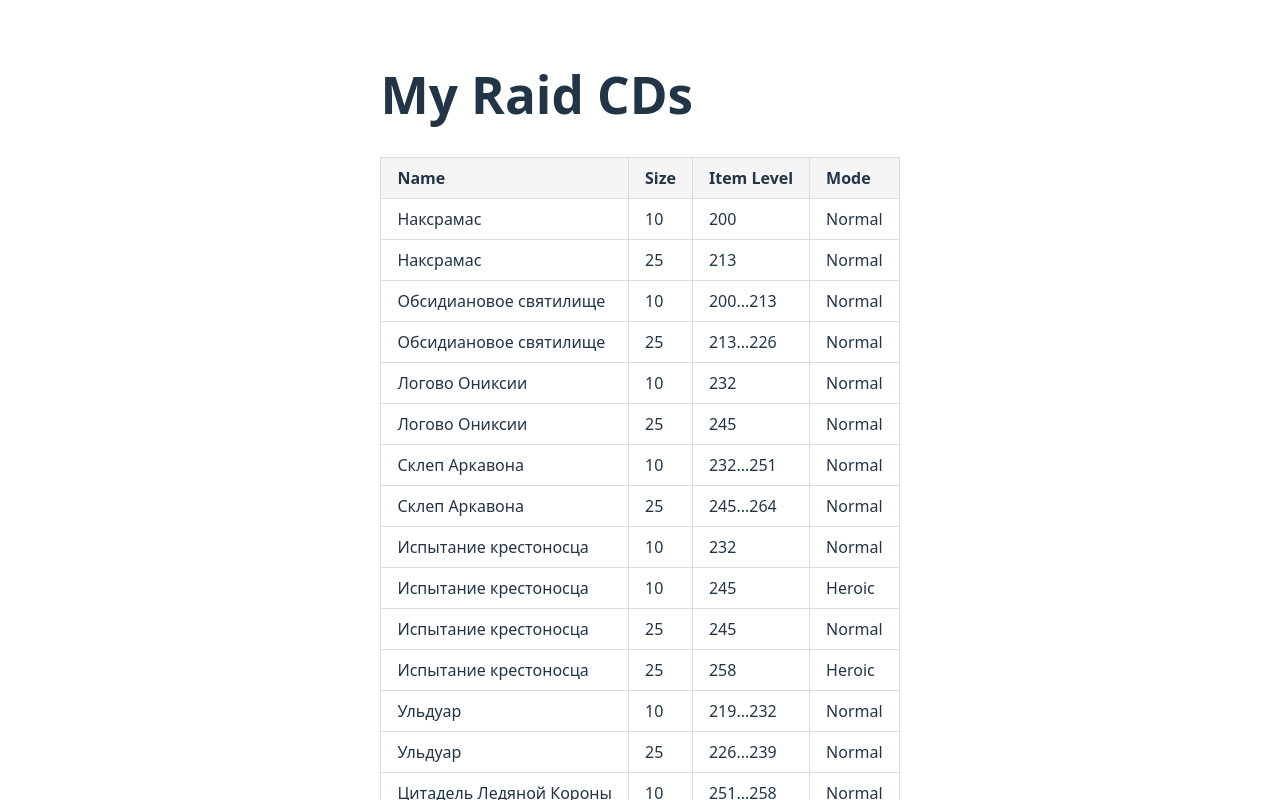
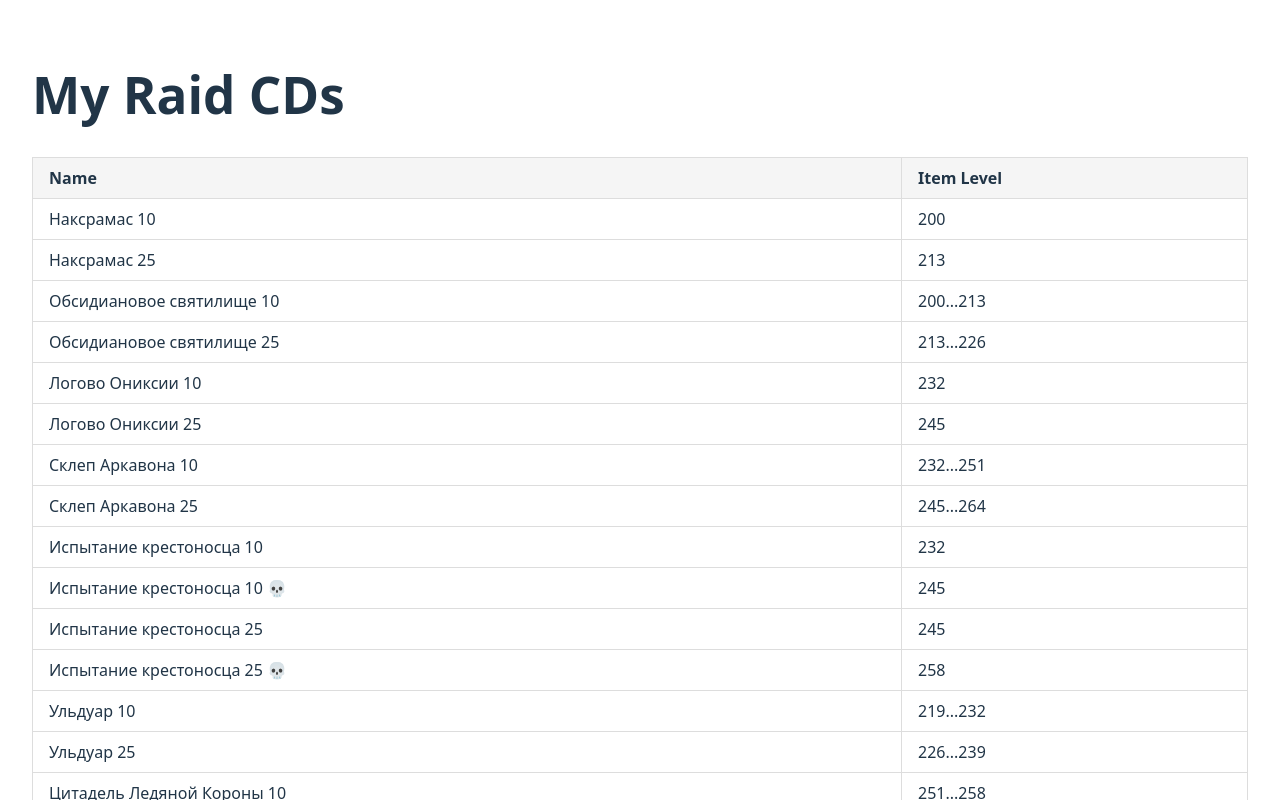
Before and after one commit to sergimax/my-raid-cds, a React (Vite) app: page / in a window 1280 px wide. Shown: the top 800 px of the page. Built offline with nearby package versions, Linux system fonts and the light colour scheme.

Commit message:
feat(app): enhance dungeon display by formatting names with mode suffix

```diff
--- a/src/App.tsx
+++ b/src/App.tsx
@@ -1,5 +1,11 @@
 import { DungeonList } from "./data/dungeons.ts";
+import { DungeonMode } from "./types/dungeons.ts";
 import "./App.css";
+
+function formatName(dungeon: (typeof DungeonList)[number]): string {
+  const modeSuffix = dungeon.mode === DungeonMode.HEROIC ? " 💀" : "";
+  return `${dungeon.name} ${dungeon.size}${modeSuffix}`;
+}
 
 function App() {
   return (
@@ -11,18 +17,14 @@ function App() {
         <thead>
           <tr>
             <th>Name</th>
-            <th>Size</th>
             <th>Item Level</th>
-            <th>Mode</th>
           </tr>
         </thead>
         <tbody>
           {DungeonList.map((dungeon, i) => (
             <tr key={i}>
-              <td>{dungeon.name}</td>
-              <td>{dungeon.size}</td>
+              <td>{formatName(dungeon)}</td>
               <td>{dungeon.itemLevel.join("...")}</td>
-              <td>{dungeon.mode}</td>
             </tr>
           ))}
         </tbody>
--- a/src/index.css
+++ b/src/index.css
@@ -24,8 +24,6 @@ a:hover {
 
 body {
   margin: 0;
-  display: flex;
-  place-items: center;
   min-width: 320px;
   min-height: 100vh;
 }
```
